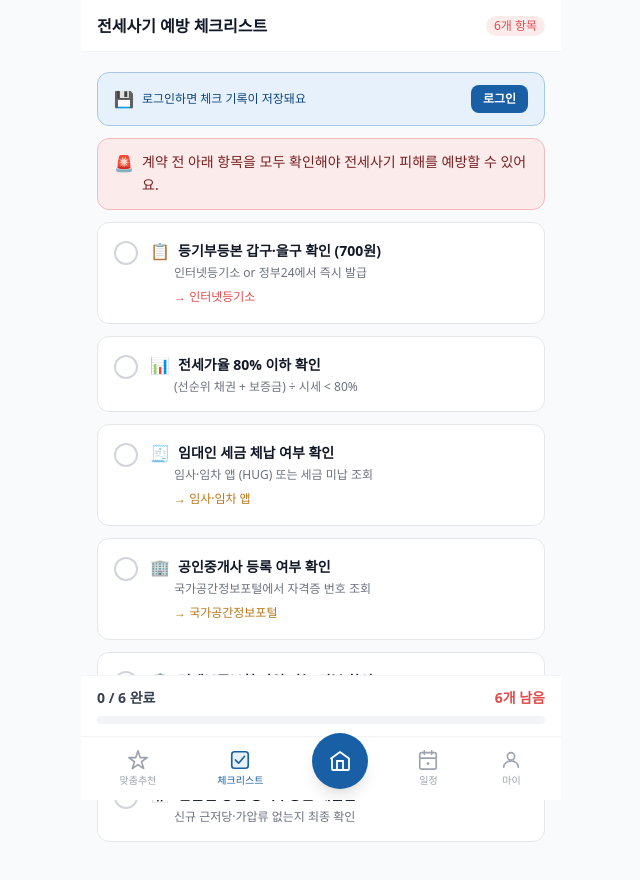
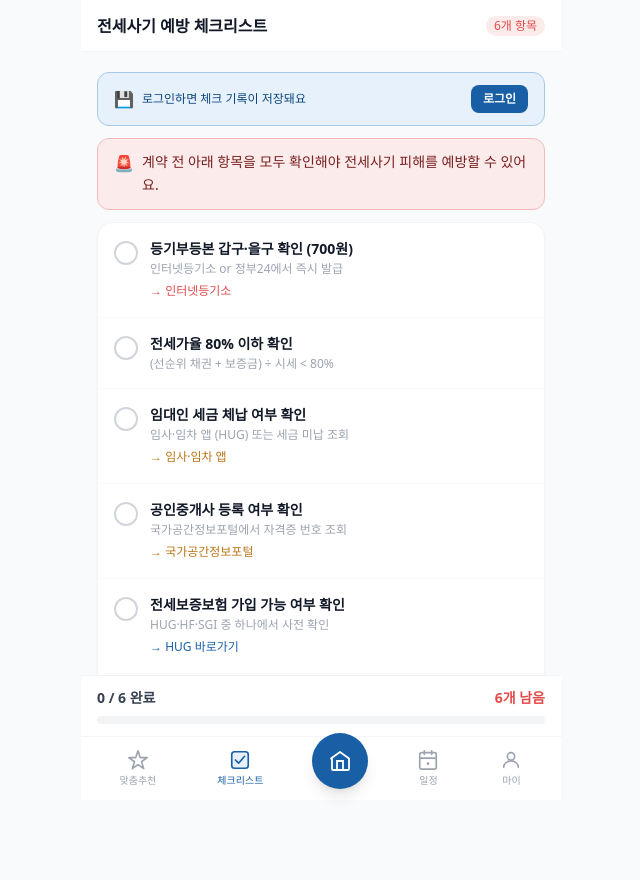
Before and after one commit to jipsa-app/jipsa-client, a React (Vite) app: page /checklist in a window 1280 px wide. Shown: the top 880 px of the page, without its empty margins (319-959 px from the left). Built offline with nearby package versions, Linux system fonts and the light colour scheme.

Commit message:
feat: 체크리스트 UI 개선 (개별 카드 → 하나의 리스트 카드)

```diff
--- a/src/pages/Checklist.jsx
+++ b/src/pages/Checklist.jsx
@@ -165,17 +165,15 @@ export default function Checklist() {
           </p>
         </div>
 
-        {/* 체크 아이템 */}
-        {items.map((item) => {
+        {/* 체크 아이템 - 하나의 카드 안에 리스트 */}
+        <div className="bg-white rounded-2xl border border-gray-100 shadow-sm overflow-hidden">
+          {items.map((item, idx) => {
             const isChecked = !!checked[item.id]
             return (
               <div
                 key={item.id}
-              className="rounded-xl border p-4 transition-all"
-              style={{
-                backgroundColor: isChecked ? item.bg : 'white',
-                borderColor: isChecked ? item.border : '#e5e7eb',
-              }}
+                className={`px-4 py-4 transition-all ${idx !== 0 ? 'border-t border-gray-50' : ''}`}
+                style={{ backgroundColor: isChecked ? item.bg : 'white' }}
               >
                 <div className="flex items-start gap-3">
                   <button
@@ -194,24 +192,15 @@ export default function Checklist() {
                     )}
                   </button>
                   <div className="flex-1 min-w-0">
-                  <div className="flex items-center gap-2 mb-0.5">
-                    <span>{item.icon}</span>
-                    <span
-                      className={`font-semibold text-sm ${isChecked ? 'line-through' : ''}`}
-                      style={{ color: isChecked ? item.color : '#111827' }}
-                    >
+                    <p className={`font-semibold text-sm ${isChecked ? 'line-through' : ''}`}
+                      style={{ color: isChecked ? item.color : '#111827' }}>
                       {item.title}
-                    </span>
-                  </div>
-                  <p className="text-xs text-gray-500 pl-6">{item.desc}</p>
+                    </p>
+                    <p className="text-xs text-gray-400 mt-0.5">{item.desc}</p>
                     {item.url && !isChecked && (
-                    <a
-                      href={item.url}
-                      target="_blank"
-                      rel="noopener noreferrer"
-                      className="inline-flex items-center gap-1 text-xs font-medium mt-2 ml-6"
-                      style={{ color: item.color }}
-                    >
+                      <a href={item.url} target="_blank" rel="noopener noreferrer"
+                        className="inline-flex items-center gap-1 text-xs font-medium mt-1.5"
+                        style={{ color: item.color }}>
                         → {item.urlLabel}
                       </a>
                     )}
@@ -220,6 +209,7 @@ export default function Checklist() {
               </div>
             )
           })}
+        </div>
 
         {/* 전체 완료 메시지 */}
         {allDone && (
```
Lines whose indentation alone changed are shown as unchanged.
